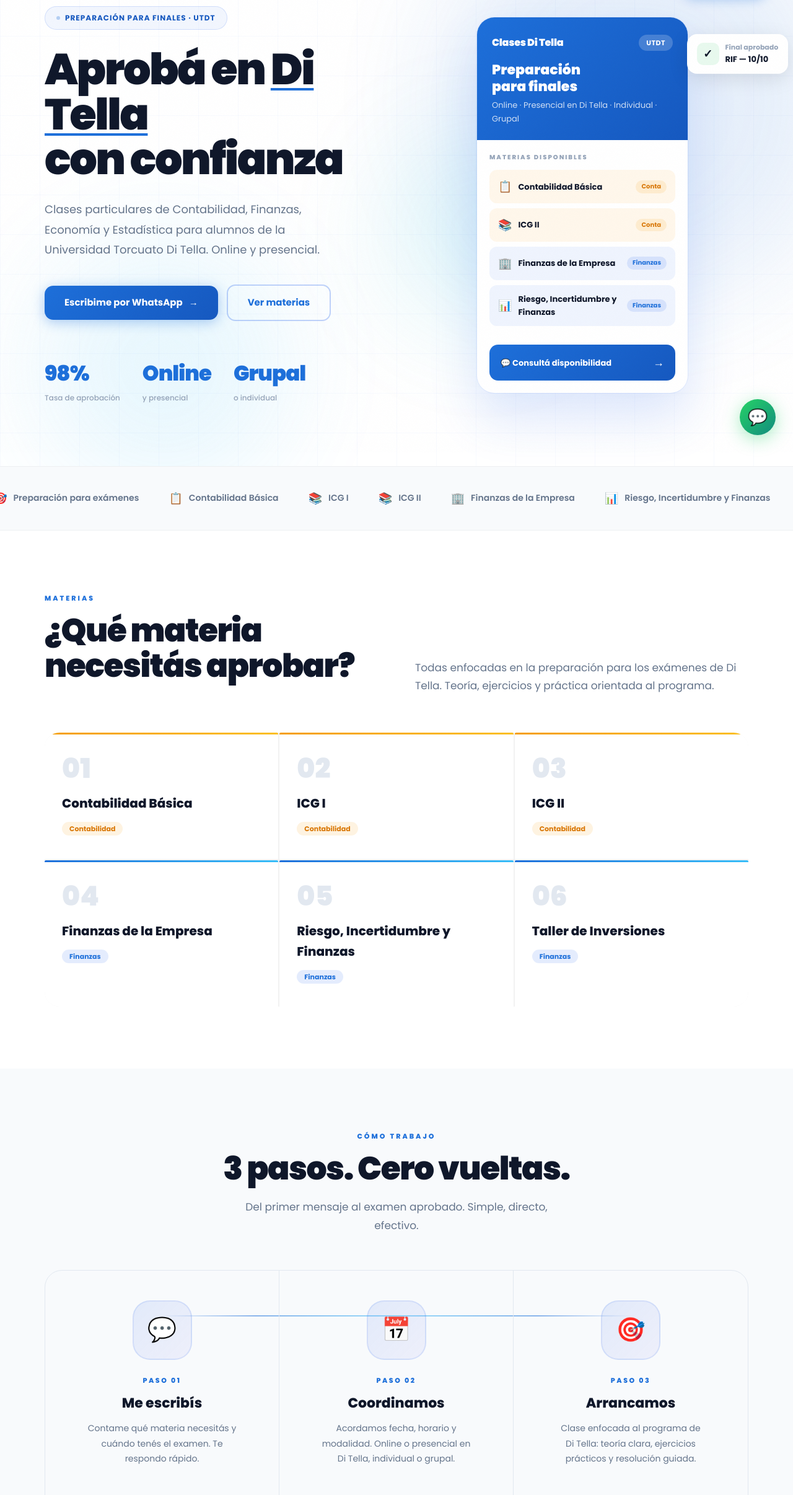
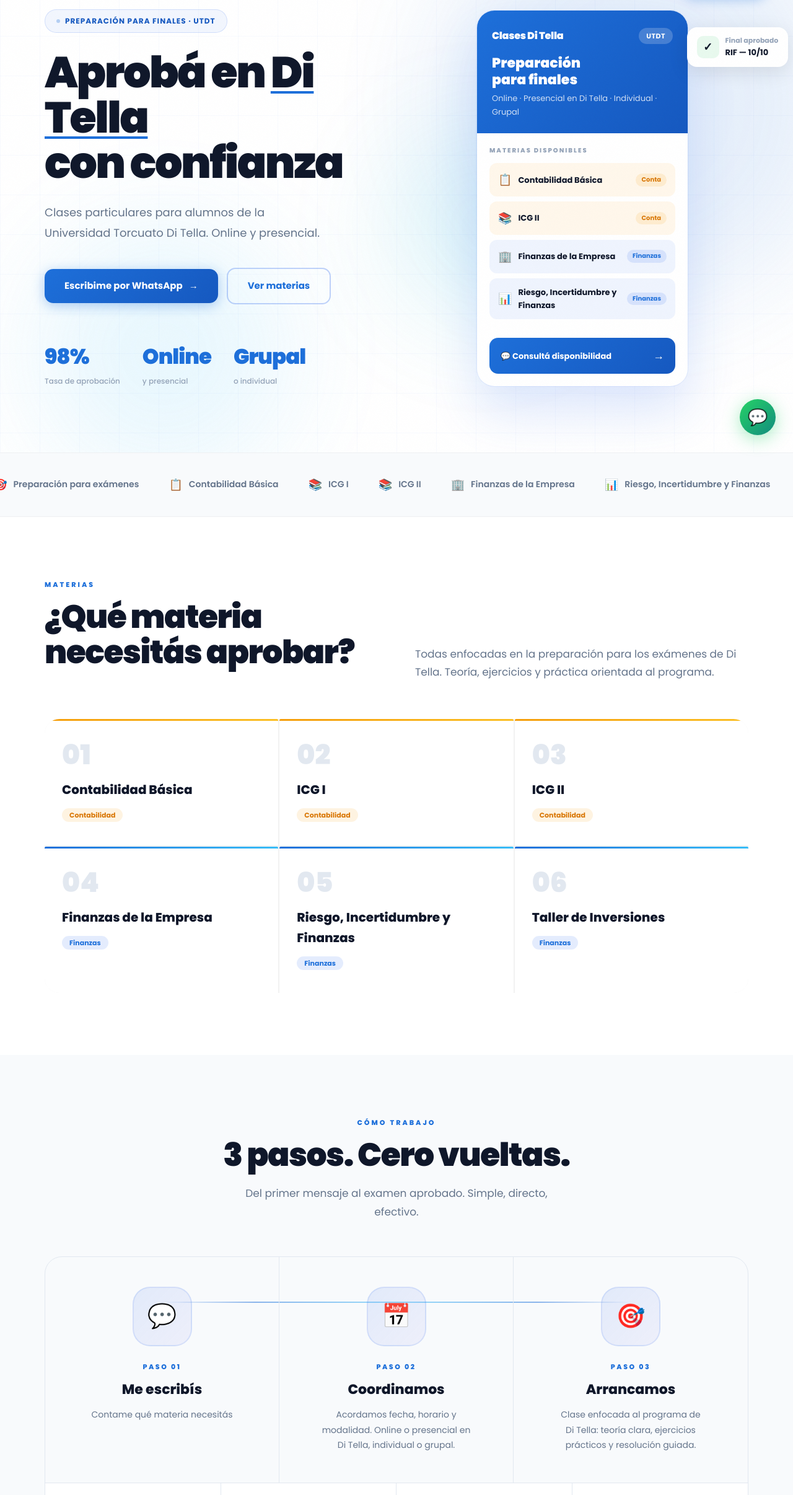
Before and after one commit to gracielapenella-stack/Clases-Di-Tella, a plain HTML site: page index.html in a window 1280 px wide. Shown: the part 70-2482 px from the top of the page at 62% size. Drawn offline with Linux system fonts and the light colour scheme.

Commit message:
Update index.html

```diff
--- a/index.html
+++ b/index.html
@@ -660,7 +660,7 @@
         Preparación para finales · UTDT
       </div>
       <h1>Aprobá en <span class="highlight">Di Tella</span><span class="h1-line2">con confianza</span></h1>
-      <p class="hero-sub">Clases particulares de Contabilidad, Finanzas, Economía y Estadística para alumnos de la Universidad Torcuato Di Tella. Online y presencial.</p>
+      <p class="hero-sub">Clases particulares para alumnos de la Universidad Torcuato Di Tella. Online y presencial.</p>
       <div class="hero-actions">
         <a href="https://wa.me/5491150227179?text=Hola!%20Me%20interesa%20tomar%20clases%20particulares" class="btn btn-primary" target="_blank">
           Escribime por WhatsApp <span class="arr">→</span>
@@ -824,7 +824,7 @@
           <div class="step-icon-wrap">💬</div>
           <div class="step-num-label">PASO 01</div>
           <div class="step-title">Me escribís</div>
-          <p class="step-text">Contame qué materia necesitás y cuándo tenés el examen. Te respondo rápido.</p>
+          <p class="step-text">Contame qué materia necesitás</p>
         </div>
         <div class="step-card">
           <div class="step-icon-wrap">📅</div>
@@ -925,7 +925,7 @@
 <section class="cta-final">
   <div class="container reveal">
     <h2>¿Listo para aprobar<br>tu final?</h2>
-    <p class="cta-final-sub">Escribime y arrancamos cuando quieras.</p>
+    <p class="cta-final-sub">Escribime y coordinamos.</p>
     <a href="https://wa.me/5491150227179?text=Hola!%20Me%20interesa%20tomar%20clases%20particulares" class="btn-white" target="_blank">
       💬 Escribime por WhatsApp →
     </a>
```
